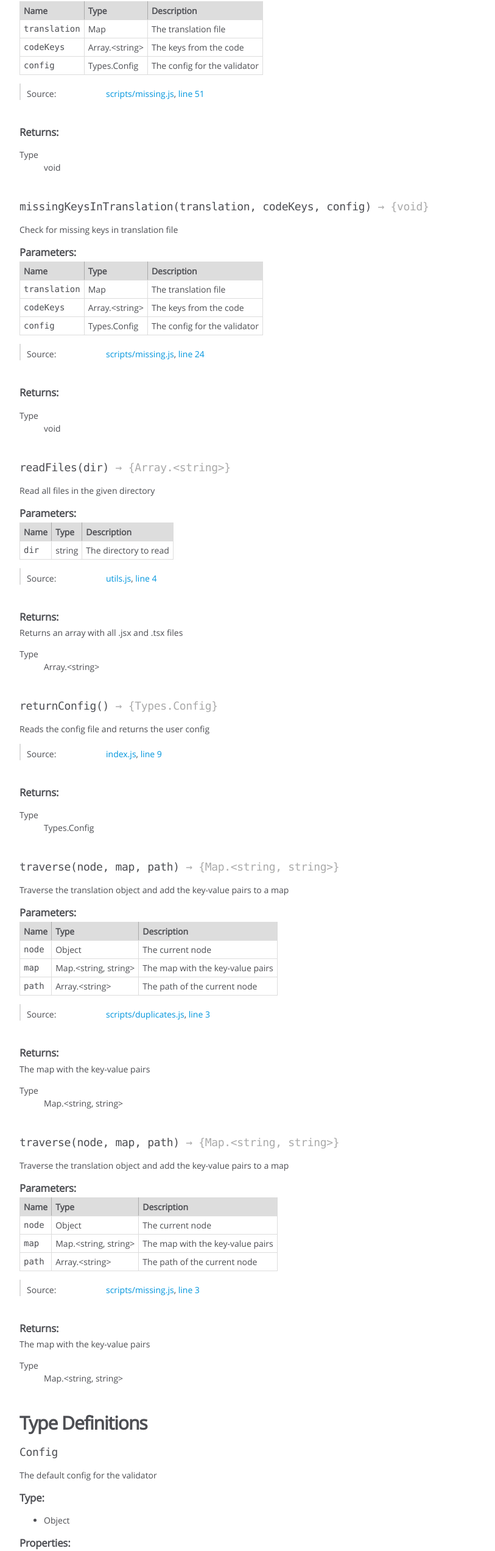
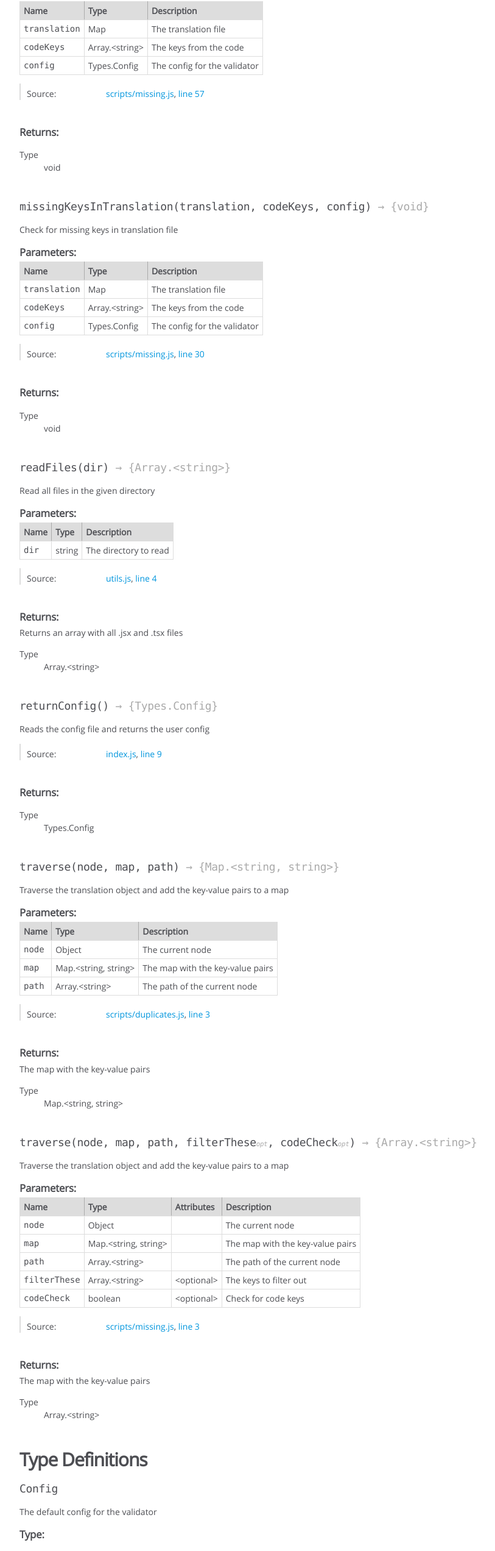
Before and after one commit to vladavoX/react-18next-validator, a website: page docs/global.html in a window 1280 px wide. Shown: the part 2342-4886 px from the top of the page at 61% size, without its empty margins (0-813 px from the left). Drawn offline with Linux system fonts and the light colour scheme.

Commit message:
Update docs

```diff
--- a/docs/global.html
+++ b/docs/global.html
@@ -1069,7 +1069,7 @@
 
     <dt class="tag-source">Source:</dt>
     <dd class="tag-source"><ul class="dummy"><li>
-        <a href="scripts_missing.js.html">scripts/missing.js</a>, <a href="scripts_missing.js.html#line51">line 51</a>
+        <a href="scripts_missing.js.html">scripts/missing.js</a>, <a href="scripts_missing.js.html#line57">line 57</a>
     </li></ul></dd>
 
 
@@ -1270,7 +1270,7 @@
 
     <dt class="tag-source">Source:</dt>
     <dd class="tag-source"><ul class="dummy"><li>
-        <a href="scripts_missing.js.html">scripts/missing.js</a>, <a href="scripts_missing.js.html#line24">line 24</a>
+        <a href="scripts_missing.js.html">scripts/missing.js</a>, <a href="scripts_missing.js.html#line30">line 30</a>
     </li></ul></dd>
 
 
@@ -1794,7 +1794,7 @@
 
 
 
-    <h4 class="name" id="traverse"><span class="type-signature"></span>traverse<span class="signature">(node, map, path)</span><span class="type-signature"> &rarr; {Map.&lt;string, string>}</span></h4>
+    <h4 class="name" id="traverse"><span class="type-signature"></span>traverse<span class="signature">(node, map, path, filterThese<span class="signature-attributes">opt</span>, codeCheck<span class="signature-attributes">opt</span>)</span><span class="type-signature"> &rarr; {Array.&lt;string>}</span></h4>
 
 
 
@@ -1826,6 +1826,8 @@
         <th>Type</th>
 
 
+        <th>Attributes</th>
+
 
 
 
@@ -1851,6 +1853,14 @@
             </td>
 
 
+                <td class="attributes">
+
+
+
+
+
+                </td>
+
 
 
 
@@ -1874,6 +1884,14 @@
             </td>
 
 
+                <td class="attributes">
+
+
+
+
+
+                </td>
+
 
 
 
@@ -1897,10 +1915,84 @@
             </td>
 
 
+                <td class="attributes">
+
+
+
+
+
+                </td>
+
 
 
 
             <td class="description last">The path of the current node</td>
+        </tr>
+
+
+
+        <tr>
+
+                <td class="name"><code>filterThese</code></td>
+
+
+            <td class="type">
+
+
+<span class="param-type">Array.&lt;string></span>
+
+
+
+            </td>
+
+
+                <td class="attributes">
+
+                    &lt;optional><br>
+
+
+
+
+
+                </td>
+
+
+
+
+            <td class="description last">The keys to filter out</td>
+        </tr>
+
+
+
+        <tr>
+
+                <td class="name"><code>codeCheck</code></td>
+
+
+            <td class="type">
+
+
+<span class="param-type">boolean</span>
+
+
+
+            </td>
+
+
+                <td class="attributes">
+
+                    &lt;optional><br>
+
+
+
+
+
+                </td>
+
+
+
+
+            <td class="description last">Check for code keys</td>
         </tr>
 
 
@@ -1981,7 +2073,7 @@
     </dt>
     <dd>
 
-<span class="param-type">Map.&lt;string, string></span>
+<span class="param-type">Array.&lt;string></span>
 
 
     </dd>
@@ -2279,7 +2371,7 @@
 <br class="clear">
 
 <footer>
-    Documentation generated by <a href="https://github.com/jsdoc/jsdoc">JSDoc 4.0.2</a> on Fri Jan 12 2024 11:15:37 GMT+0100 (GMT+01:00)
+    Documentation generated by <a href="https://github.com/jsdoc/jsdoc">JSDoc 4.0.2</a> on Sat Jan 27 2024 21:00:54 GMT+0100 (GMT+01:00)
 </footer>
 
 <script> prettyPrint(); </script>
```
Also changed, not shown: docs/index.html (+1 -1 lines), docs/index.js.html (+2 -2 lines), docs/ri18next.config.js.html (+1 -1 lines), docs/scripts_duplicates.js.html (+1 -1 lines), docs/scripts_missing.js.html (+14 -8 lines), docs/utils.js.html (+1 -1 lines).
